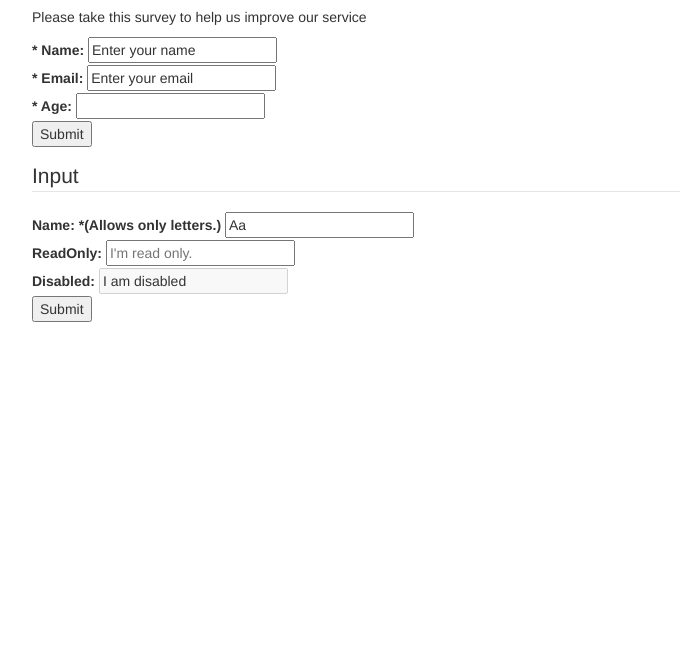
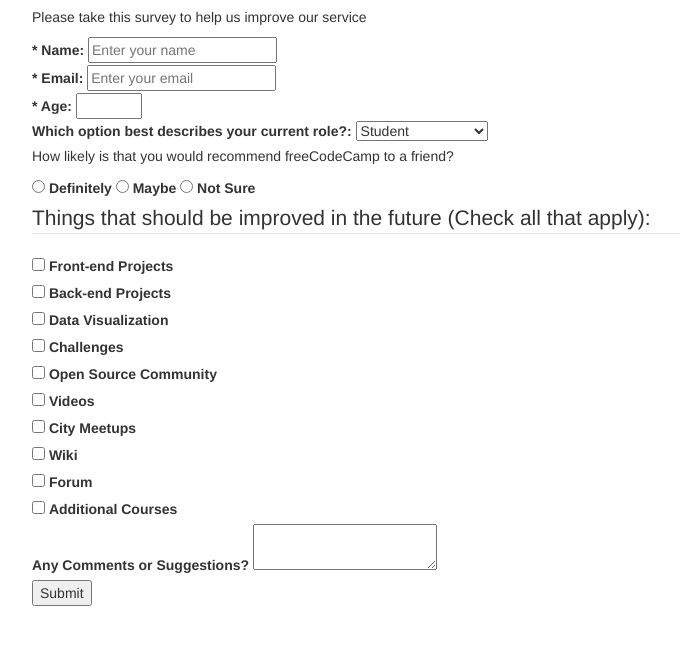
Before and after one commit to ak-krajewska/fcc-survey-form, a plain HTML site: page index.html in a window 1280 px wide. Shown: the part 63-708 px from the top of the page, without its empty margins (38-718 px from the left). Drawn offline with nearby package versions, Linux system fonts and the light colour scheme.

Commit message:
all survey user stories completed

```diff
--- a/index.html
+++ b/index.html
@@ -28,57 +28,110 @@
       <p id="description">Please take this survey to help us improve our service</p>
       <form id="survey-form">
         <div>
-          <label for="name"> * Name: </label>
-          <input type="text" id="name" name="name" maxlength="300" value="Enter your name" required />
+          <label id="name-label" for="name"> * Name: </label>
+          <input type="text" id="name" name="name" maxlength="300" placeholder="Enter your name" required />
         </div>
 
         <div>
-          <label for="email"> * Email: </label>
-          <input type="email" id="email" name="email" maxlength="300" value="Enter your email" required />
+          <label id="email-label" for="email"> * Email: </label>
+          <input type="email" id="email" name="email" maxlength="300" placeholder="Enter your email" required />
           <!-- add email validation -->
         </div>
 
         <div>
-          <label for="number"> * Age: </label>
-          <input type="number" id="number" name="age" maxlength="20" value="Enter age"  />
+          <label id="number-label" for="number"> * Age: </label>
+          <input type="number" id="number" name="age"
+           min="1" max="150"  />
+          <!-- add a way to dissalow improbable age ranges -->
         </div>
+
+        <div>
+          <label id="dropdown-label" for="dropdown">Which option best describes your current role?: </label>
+          <select type="number" id="dropdown"  name="dropdown"/>
+            <option value="student">Student</option>
+            <option value="full-time-job">Full Time Job</option>
+            <option value="full-time-learner">Full Time Learner</option>
+            <option value="prefer-not-to-say">Prefer not to say</option>
+            <option value="other">Other</option>
+        </select>
+        </div>
+
+        <div>
+          <p>How likely is that you would recommend freeCodeCamp to a friend?</p>
+          <input type="radio" id="recommend1"
+                 name="recommend" value="Definitely">
+          <label for="recommend1">Definitely</label>
+          <input type="radio" id="recommend2"
+                 name="recommend" value="Maybe">
+          <label for="recommend2">Maybe</label>
+          <input type="radio" id="recommend3"
+                 name="recommend" value="Not Sure">
+          <label for="recommend13">Not Sure</label>
+        </div>
+
+          <fieldset>
+            <legend>Things that should be improved in the future (Check all that apply):</legend>
+            <div>
+              <input type="checkbox" id="front-end-projects" name="improve" value="front-end-projects">
+              <label for="front-end-projects">Front-end Projects</label>
+            </div>
+            <div>
+              <input type="checkbox" id="back-end-projects" name="improve" value="back-end-projects">
+              <label for="back-end-projects">Back-end Projects</label>
+            </div>
+            <div>
+              <input type="checkbox" id="data-visualization" name="improve" value="data-visualization">
+              <label for="data-visualization">Data Visualization</label>
+            </div>
+            <div>
+              <input type="checkbox" id="challenges" name="improve" value="challenges">
+              <label for="Challenges">Challenges</label>
+            </div>
+            <div>
+              <input type="checkbox" id="open-source-community" name="improve" value="open-source-community">
+              <label for="open-source-community">Open Source Community</label>
+            </div>
+            <div>
+              <input type="checkbox" id="videos" name="improve" value="videos">
+              <label for="videos">Videos</label>
+            </div>
+            <div>
+              <input type="checkbox" id="city-meetups" name="improve" value="city-meetups">
+              <label for="city-meetups">City Meetups</label>
+            </div>
+            <div>
+              <input type="checkbox" id="wiki" name="improve" value="wiki">
+              <label for="wiki">Wiki</label>
+            </div>
+            <div>
+              <input type="checkbox" id="forum" name="improve" value="forum">
+              <label for="forum">Forum</label>
+            </div>
+            <div>
+              <input type="checkbox" id="additional-courses" name="improve" value="additional-courses">
+              <label for="additional-courses">Additional Courses</label>
+            </div>
+          </fieldset>
+          <div>
+            <label for="comments">Any Comments or Suggestions?</label>
+            <textarea id="comments" name="comments">
+            </textarea>
+          </div>
+
+
+
+
+
+
+
 
 
         <div>
-            <input type="submit" class="submit" value="Submit" />
+            <input id="submit" type="submit" class="submit" value="Submit" />
         </div>
       </form>
 
-      <fieldset>
-        <legend>Input</legend>
-        <form>
-            <div>
-                <label for="display-name"> Name:
-                    <span class="warning">*(Allows only letters.)</span>
-                </label>
-                <input type="text" id="display-name" name="ip-display"
-                       pattern="[A-Za-z\s]+"
-                       maxlength="5" minlength="2" value="Aa" required />
-                <span></span>
-            </div>
-            <div>
-                <label for="readonly-ip">ReadOnly:</label>
-                <input type="text" id="readonly-ip" name="ip-readonly"
-                       placeholder="I'm read only." readonly />
-            </div>
-            <div>
-                <label for="disabled-ip">Disabled:</label>
-                <input type="text" name="ip-disabled"
-                       id="disabled-ip"
-                       value="I am disabled"
-                       disabled />
-            </div>
-            <div>
-                <input type="submit" class="submit" value="Submit" />
-            </div>
 
-        </form>
-    </fieldset>
 
     </div>
 
```
